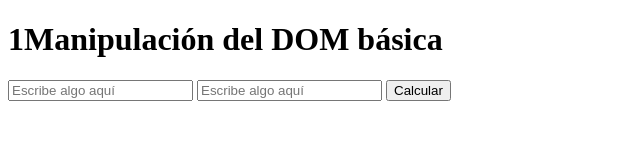
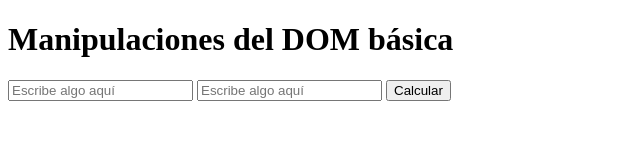
Before and after one commit to jagr51/manipulacion-dom-basica, a plain HTML site: page index.html in a window 1280 px wide. Shown: the whole page, without its empty margins (0-640 px from the left). Drawn offline with Linux system fonts and the light colour scheme.

Commit message:
cambio de fecha 13/09/2023 3

```diff
--- a/index.html
+++ b/index.html
@@ -7,7 +7,7 @@
   <title>Manipulación del DOM básica - Curso Práctico de JavaScript</title>
 </head>
 <body>
-  <h1>1Manipulación del DOM básica</h1>
+  <h1>Manipulaciones del DOM básica</h1>
 
   <form id="form">
     <input id="calculo1" placeholder="Escribe algo aquí" />
```
